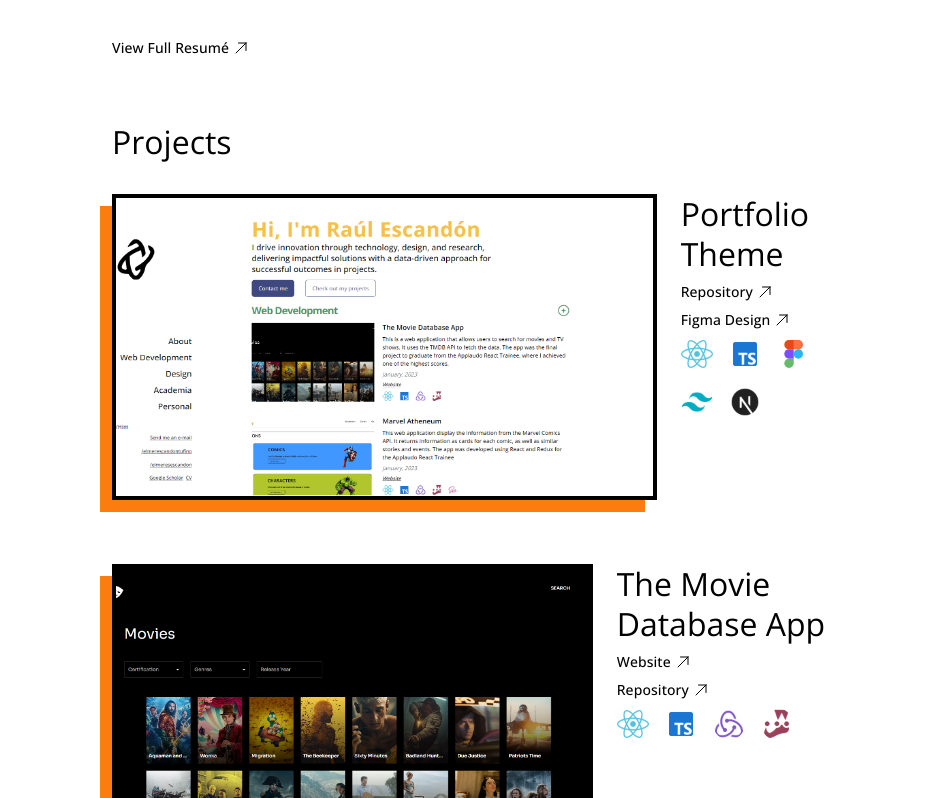
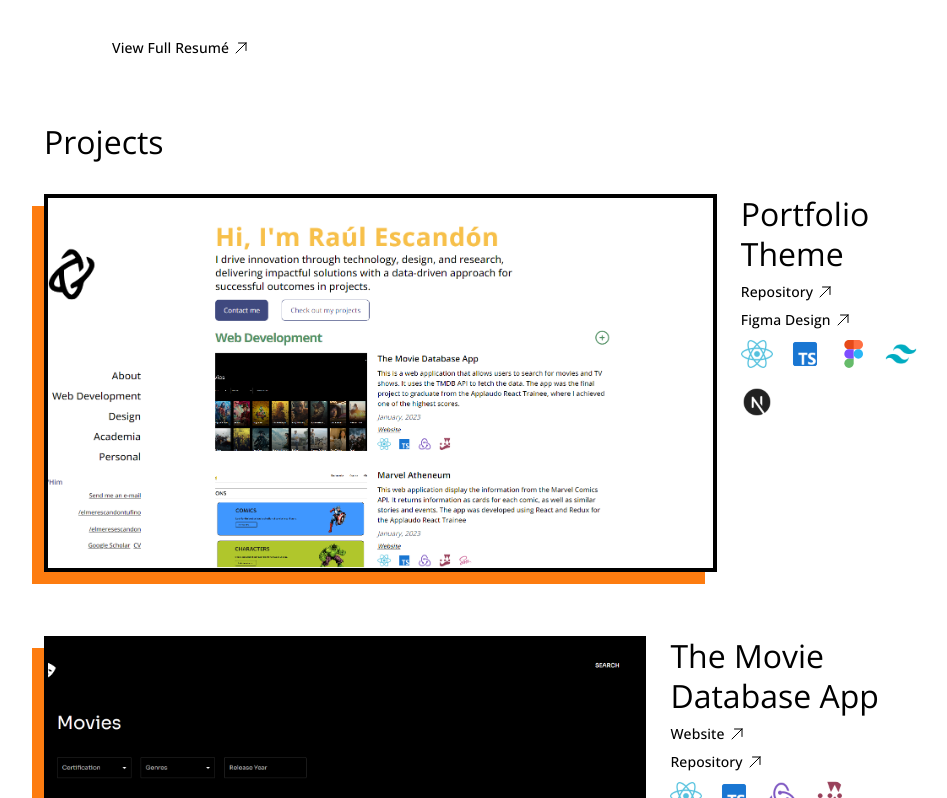
Before and after one commit to elmerescandon/eret_portfolio, a Next.js app: page / in a window 1280 px wide. Shown: the part 1542-2340 px from the top of the page, without its empty margins (316-1263 px from the left). Built offline with nearby package versions, Linux system fonts and the light colour scheme.

Commit message:
:iphone: Update ProjectExperienceDesktop component styling

```diff
--- a/src/atomic-design/Organisms/ProjectExperience/ProjectExperienceDesktop.tsx
+++ b/src/atomic-design/Organisms/ProjectExperience/ProjectExperienceDesktop.tsx
@@ -7,11 +7,14 @@
 const ProjectExperienceDesktop = () => {
   return (
     <div
-      className="flex flex-col justify-center items-start gap-8
-        max-w-[744px] w-full"
+      className="flex flex-col justify-end items-start gap-8  w-full
+        min-[1140px]:max-w-[880px]
+        min-[905px]:max-w-[756px]
+        min-[600px]:max-w-[480px]
+        "
     >
       <Headline type="large">Projects</Headline>
-      <div className="flex flex-col gap-16 w-full">
+      <div className="flex flex-col gap-16 w-full justify-start items-start">
         {webProjects.map((project, index) => {
           return <ProjectCard size="desktop" project={project} key={index} />;
         })}
```
